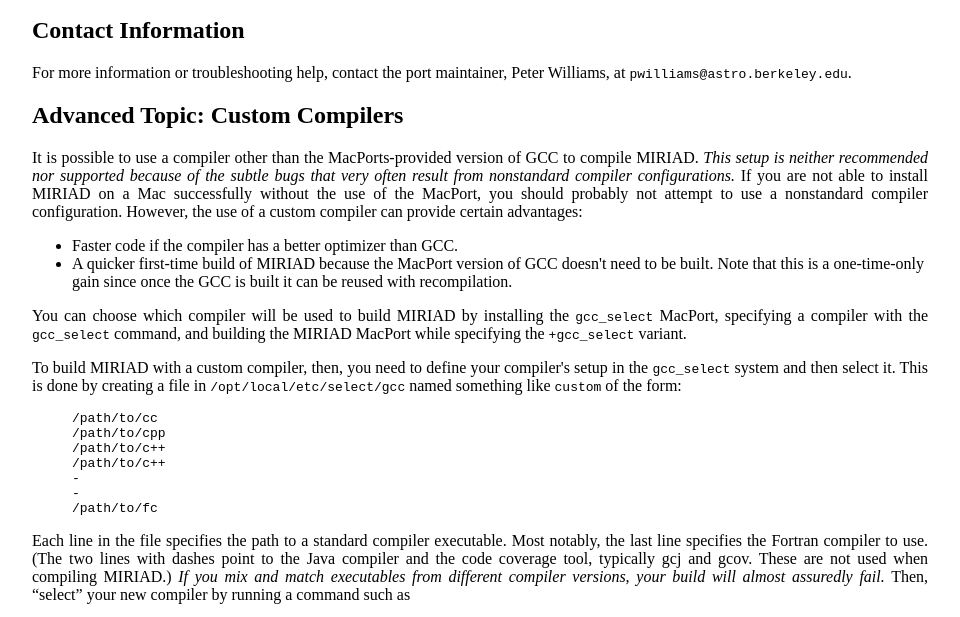
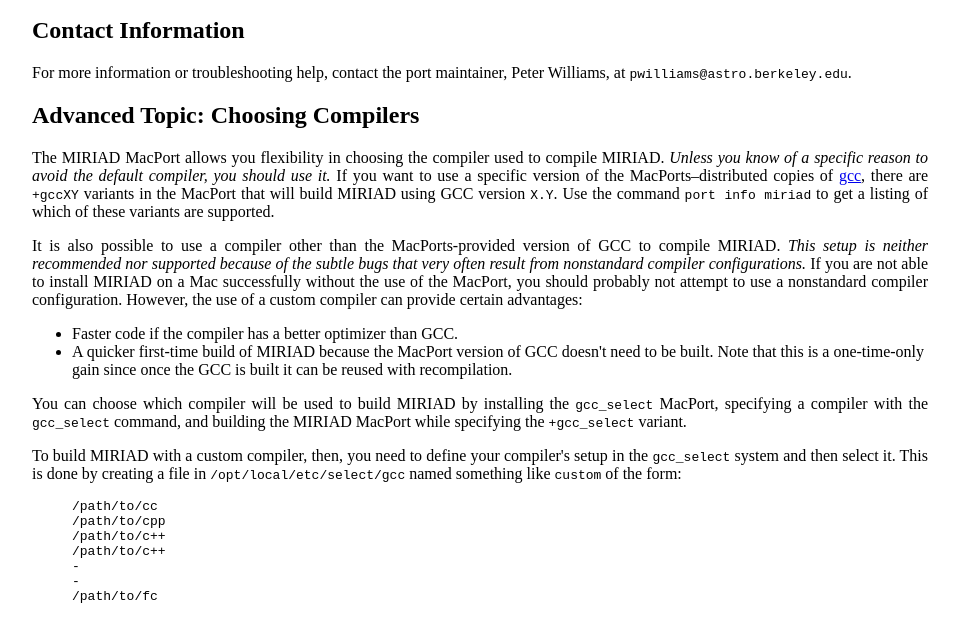
Before and after one commit to pkgw/miriad-macport, a plain HTML site: page web/index.html in a window 1280 px wide. Shown: the part 2745-3362 px from the top of the page, without its empty margins (160-1120 px from the left). Drawn offline with Linux system fonts and the light colour scheme.

Commit message:
web: also mention +gccXY variants in Compilers section

```diff
--- a/web/index.html
+++ b/web/index.html
@@ -268,9 +268,18 @@ version.</li>
 <p>For more information or troubleshooting help, contact the port maintainer,
 Peter Williams, at <tt>pwilliams@astro.berkeley.edu</tt>.</p>
 
-<h2><a name="customcompilers">Advanced Topic: Custom Compilers</a></h2>
+<h2><a name="compilers">Advanced Topic: Choosing Compilers</a></h2>
 
-<p>It is possible to use a compiler other than the MacPorts-provided
+<p>The MIRIAD MacPort allows you flexibility in choosing the compiler
+used to compile MIRIAD. <em>Unless you know of a specific reason to
+avoid the default compiler, you should use it.</em> If you want to
+use a specific version of the MacPorts–distributed copies of <a
+href="http://gcc.gnu.org/">gcc</a>, there are <tt>+gccXY</tt> variants
+in the MacPort that will build MIRIAD using GCC version
+<tt>X.Y</tt>. Use the command <tt>port info miriad</tt> to get a listing
+of which of these variants are supported.</p>
+
+<p>It is also possible to use a compiler other than the MacPorts-provided
 version of GCC to compile MIRIAD. <em>This setup is neither
 recommended nor supported because of the subtle bugs that very often
 result from nonstandard compiler configurations.</em> If you are not
```
